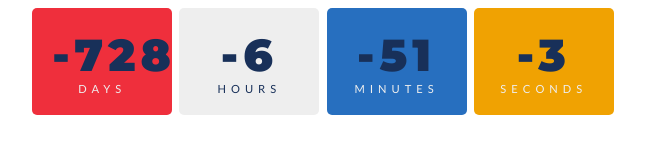
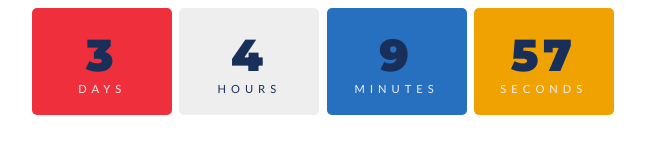
Before and after one commit to cafekoncats/notion-timer, a plain HTML site: page index.html in a window 1280 px wide. Shown: the whole page, without its empty margins (317-962 px from the left). Drawn offline with Linux system fonts and the light colour scheme.

Commit message:
Updated date

```diff
--- a/index.html
+++ b/index.html
@@ -103,7 +103,7 @@ body{
 </body>
 <script>
     const year = new Date().getFullYear();
-const myDate = new Date('Oct 15, 2024 00:00:00');
+const myDate = new Date('Oct 15, 2026 10:00:00');
 console.log(myDate);
 
 // countdown
```
